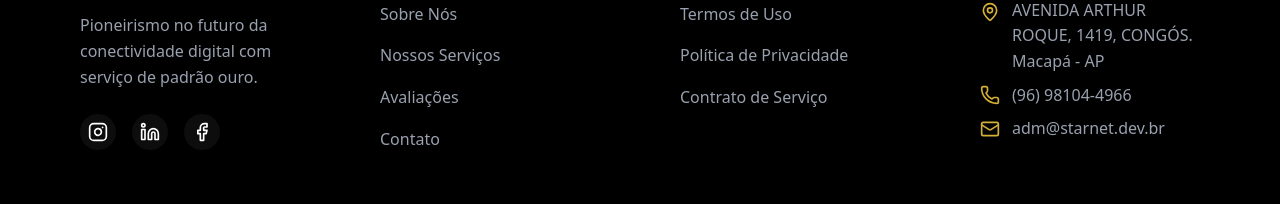
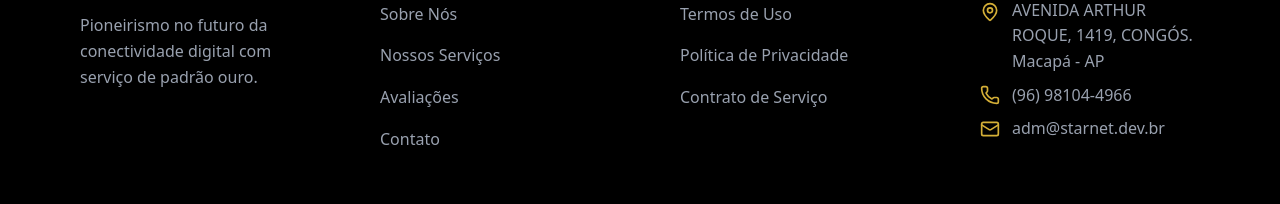
Before and after one commit to Raineriojr/starnet-landing-page, a React (Vite) app: page / in a window 1280 px wide. Shown: the part 4579-4783 px from the top of the page. Built offline with nearby package versions, Linux system fonts and the light colour scheme.

Commit message:
feat: hide social icons

```diff
--- a/src/components/layout/Footer.tsx
+++ b/src/components/layout/Footer.tsx
@@ -1,6 +1,6 @@
 import { useState } from "react";
 import { MapPin, Mail, Phone, Copy } from "lucide-react";
-import { FOOTER_LINKS, SOCIAL_LINKS, CONTACT_INFO } from "../../data";
+import { FOOTER_LINKS, CONTACT_INFO } from "../../data";
 
 export function Footer() {
   const currentYear = new Date().getFullYear();
@@ -28,7 +28,7 @@ export function Footer() {
             Pioneirismo no futuro da conectividade digital com serviço de padrão
             ouro.
           </p>
-          <div className="flex gap-4">
+          {/* <div className="flex gap-4">
             {SOCIAL_LINKS.map((social, index) => (
               <a
                 key={index}
@@ -38,7 +38,7 @@ export function Footer() {
                 <social.icon size={20} />
               </a>
             ))}
-          </div>
+          </div> */}
         </div>
 
         {/* Quick Links */}
```
